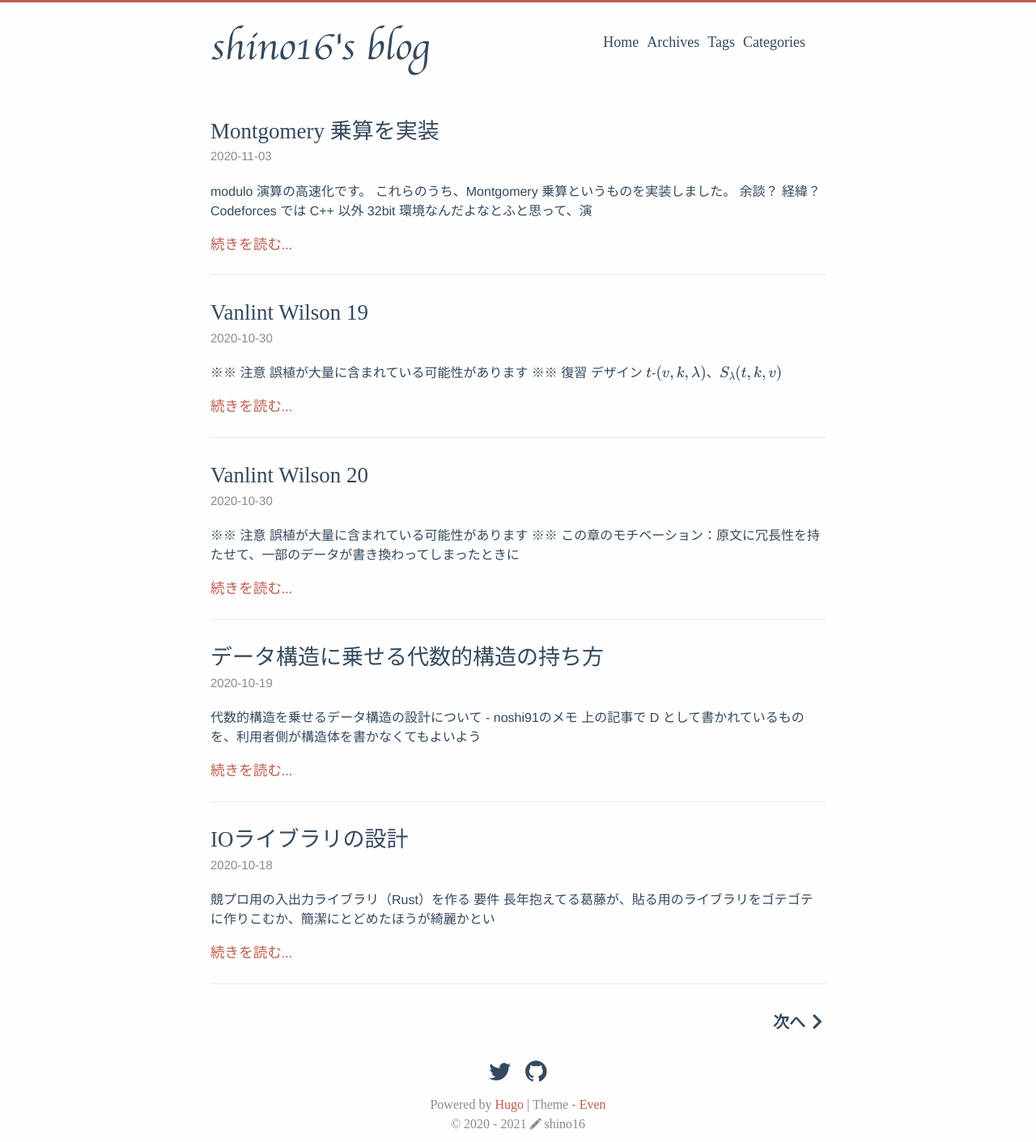
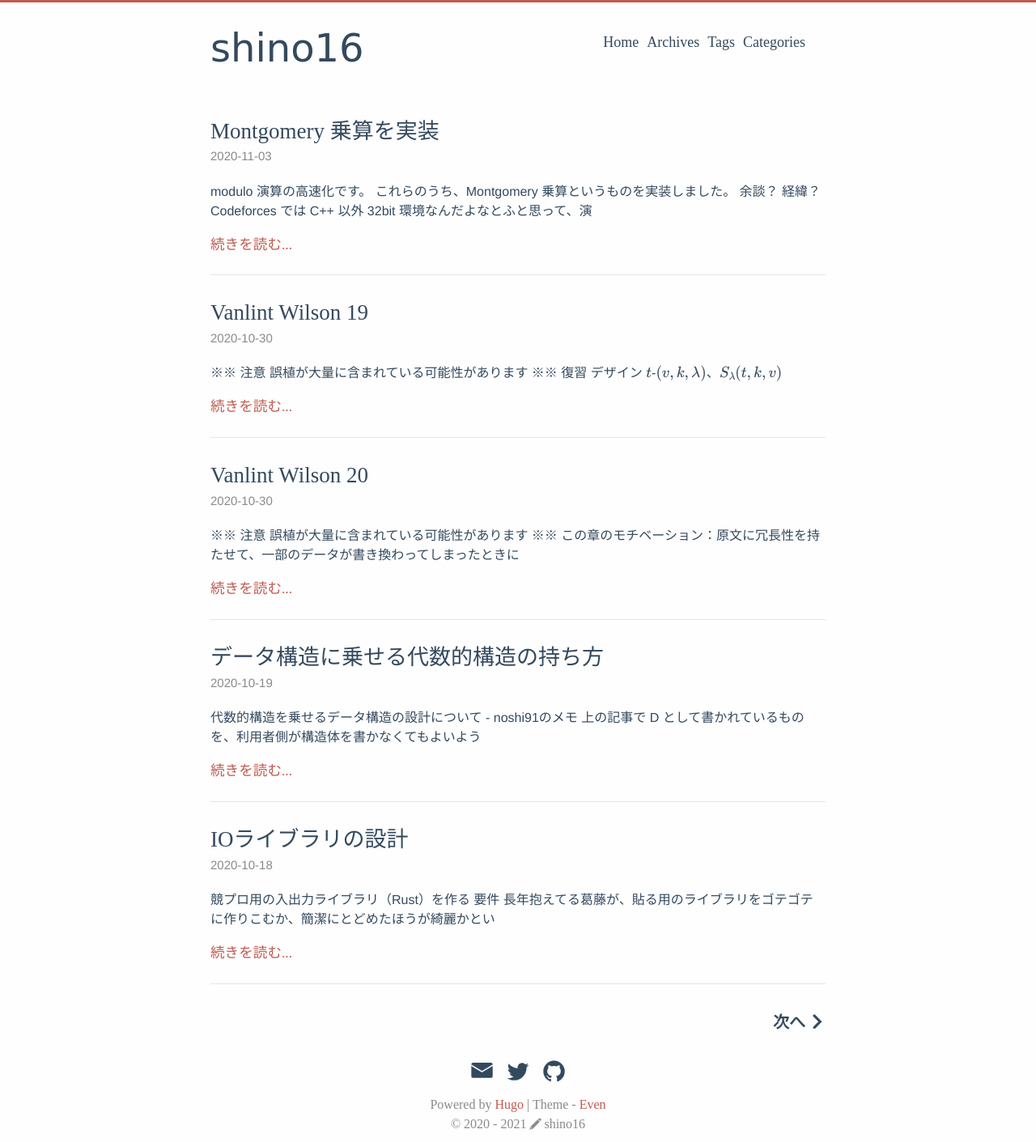
Before and after one commit to shino16/blog, a plain HTML site: page index.html in a window 1280 px wide. Shown: the whole page at 81% size. Drawn offline with nearby package versions, Linux system fonts and the light colour scheme; files that its build step writes are made by us from their sources; files whose address does not match are found by name.

Commit message:
Automated commit

```diff
--- a/css/custom.css
+++ b/css/custom.css
@@ -1,4 +1,6 @@
-.highlighttable td,th{padding:0;border:0;}td.code{width:95%;}
+.header .logo-wrapper .logo {
+  font-family: cursive, sans-serif;
+}
 
 .post-comments {
   margin-top: 60px;
--- a/index.html
+++ b/index.html
@@ -3,7 +3,7 @@
 <head>
   <meta charset="utf-8">
   <meta http-equiv="X-UA-Compatible" content="IE=edge,chrome=1">
-  <title>shino16&#39;s blog</title>
+  <title>shino16</title>
   <meta name="renderer" content="webkit" />
 <meta name="viewport" content="width=device-width, initial-scale=1, maximum-scale=1"/>
 
@@ -40,15 +40,15 @@
 <link rel="stylesheet" href="/blog/css//custom.css">
 
 
-<meta property="og:title" content="shino16&#39;s blog" />
+<meta property="og:title" content="shino16" />
 <meta property="og:description" content="競プロなど" />
 <meta property="og:type" content="website" />
 <meta property="og:url" content="http://shino16.github.io/blog/" />
 <meta property="og:updated_time" content="2020-11-03T23:45:00+09:00" />
-<meta itemprop="name" content="shino16&#39;s blog">
+<meta itemprop="name" content="shino16">
 <meta itemprop="description" content="競プロなど">
 <meta name="twitter:card" content="summary"/>
-<meta name="twitter:title" content="shino16&#39;s blog"/>
+<meta name="twitter:title" content="shino16"/>
 <meta name="twitter:description" content="競プロなど"/>
 
 <!--[if lte IE 9]>
@@ -61,10 +61,16 @@
 <![endif]-->
 
 </head>
-<body>
+<body onload="onload()">
+  <script>
+  function onload() {
+    document.getElementById("footer-email").setAttribute("href", "mailto:" + "masatosinokawa" + "@" + "gmail.com");
+  }
+  </script>
+
   <div id="mobile-navbar" class="mobile-navbar">
   <div class="mobile-header-logo">
-    <a href="/blog/" class="logo">shino16&#39;s blog</a>
+    <a href="/blog/" class="logo">shino16</a>
   </div>
   <div class="mobile-navbar-icon">
     <span></span>
@@ -93,7 +99,7 @@
   <div class="container" id="mobile-panel">
     <header id="header" class="header">
         <div class="logo-wrapper">
-  <a href="/blog/" class="logo">shino16&#39;s blog</a>
+  <a href="/blog/" class="logo">shino16</a>
 </div>
 
 
@@ -232,8 +238,9 @@
 
     <footer id="footer" class="footer">
       <div class="social-links">
-        <a href="http://twitter.com/shino_personal" class="iconfont icon-twitter" title="twitter"></a>
-        <a href="http://github.com/shino16" class="iconfont icon-github" title="github"></a>
+      <a href="mailto:masatosinokawa%28at%29gmail.com" id="footer-email" class="iconfont icon-email" title="email"></a>
+      <a href="http://twitter.com/shino_personal" id="footer-twitter" class="iconfont icon-twitter" title="twitter"></a>
+      <a href="http://github.com/shino16" id="footer-github" class="iconfont icon-github" title="github"></a>
 </div>
 
 <div class="copyright">
```
Also changed, not shown: 404.html (+13 -6 lines), about/index.html (+13 -6 lines), categories/index.html (+13 -6 lines), page/2/index.html (+16 -9 lines), post/algo/ioライブラリの設計/index.html (+13 -6 lines), post/algo/montgomery乗算を実装/index.html (+13 -6 lines), post/algo/オートマトン/index.html (+13 -6 lines), post/algo/データ構造に乗せる代数的構造の持ち方/index.html (+13 -6 lines), post/index.html (+13 -6 lines), post/math/vanlint-wilson-19/index.html (+13 -6 lines), post/math/vanlint-wilson-20/index.html (+13 -6 lines), post/math/期待値とダブルカウント鳩ノ巣原理の関係/index.html (+13 -6 lines), tags/index.html (+13 -6 lines), tags/twitter/index.html (+13 -6 lines), 4 more files. Lines whose indentation alone changed are shown as unchanged.
